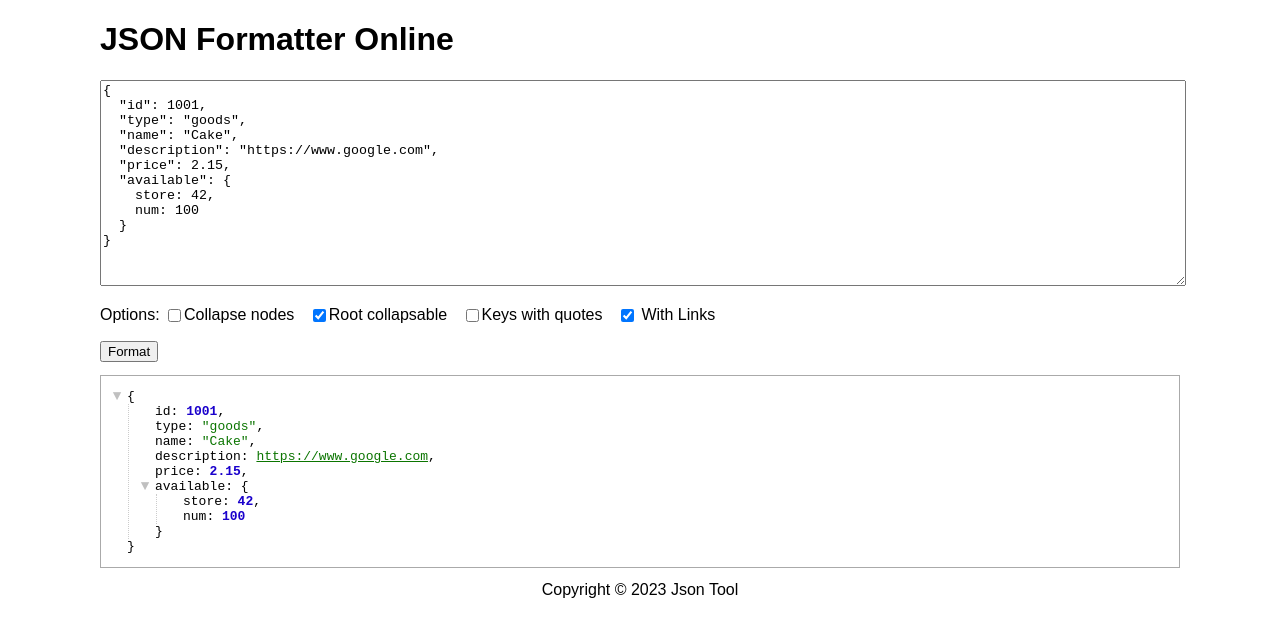
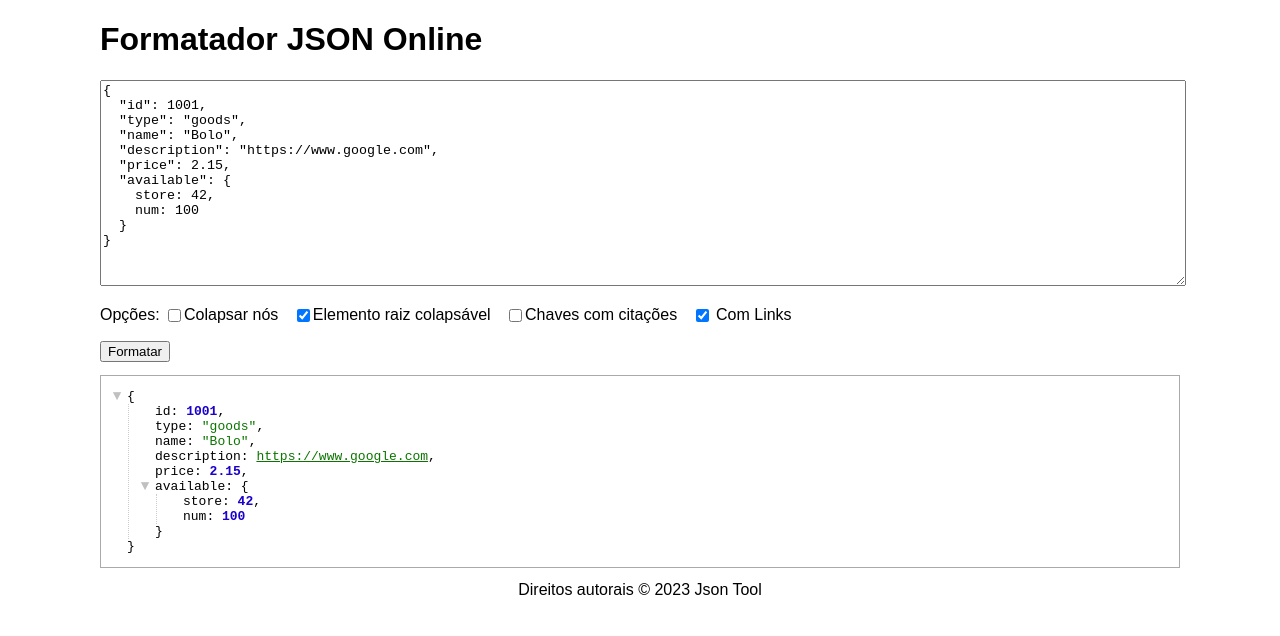
Before and after one commit to allengaga/jsonviewerputaaoya, a plain HTML site: page index.html in a window 1280 px wide. Drawn offline with nearby package versions, Linux system fonts and the light colour scheme.

Commit message:
Update index.html

```diff
--- a/index.html
+++ b/index.html
@@ -1,10 +1,9 @@
-
 <!doctype HTML>
 <html>
   <head>
-    <title>JSON Formatter & Validator</title>
-      <meta name="description" content="JSON Formatter / Beautifier and JSON Validator ONLINE will format JSON data, and helps to validate,">
-  <meta name="keywords" content="JSON Formatter , JSON Viewer, JSON Beautifier, JSON Editor">
+    <title>Formatador e Validador JSON</title>
+      <meta name="description" content="Formatador / Embelezador JSON e Validador JSON ONLINE irá formatar dados JSON e ajudar a validar.">
+  <meta name="keywords" content="Formatador JSON, Visualizador JSON, Embelezador JSON, Editor JSON">
     <meta charset="utf-8" />
     <script src="https://code.jquery.com/jquery-3.3.1.min.js"></script>
     <script src="json-viewer/jquery.json-viewer.js"></script>
@@ -46,7 +45,7 @@ $(function() {
       var input = eval('(' + $('#json-input').val() + ')');
     }
     catch (error) {
-      return alert("Cannot eval JSON: " + error);
+      return alert("Não é possível avaliar JSON: " + error);
     }
     var options = {
       collapsed: $('#collapsed').is(':checked'),
@@ -57,25 +56,25 @@ $(function() {
     $('#json-renderer').jsonViewer(input, options);
   }
 
-  // Generate on click
+  // Gerar ao clicar
   $('#btn-json-viewer').click(renderJson);
 
-  // Generate on option change
+  // Gerar ao alterar a opção
   $('p.options input[type=checkbox]').click(renderJson);
 
-  // Display JSON sample on page load
+  // Exibir exemplo de JSON ao carregar a página
   renderJson();
 });
     </script>
 
   </head>
   <body>
-    <h1>JSON Formatter Online</h1>
+    <h1>Formatador JSON Online</h1>
     <textarea id="json-input" autocomplete="off">
 {
   "id": 1001,
   "type": "goods",
-  "name": "Cake",
+  "name": "Bolo",
   "description": "https://www.google.com",
   "price": 2.15,
   "available": {
@@ -84,24 +83,24 @@ $(function() {
   }
 }</textarea>
     <p class="options">
-      Options:
-      <label title="Generate node as collapsed">
-        <input type="checkbox" id="collapsed">Collapse nodes
+      Opções:
+      <label title="Gerar nó como colapsado">
+        <input type="checkbox" id="collapsed">Colapsar nós
       </label>
-      <label title="Allow root element to be collasped">
-        <input type="checkbox" id="root-collapsable" checked>Root collapsable
+      <label title="Permitir que o elemento raiz seja colapsado">
+        <input type="checkbox" id="root-collapsable" checked>Elemento raiz colapsável
       </label>
-      <label title="Surround keys with quotes">
-        <input type="checkbox" id="with-quotes">Keys with quotes
+      <label title="Citar chaves">
+        <input type="checkbox" id="with-quotes">Chaves com citações
       </label>
-      <label title="Generate anchor tags for URL values">
+      <label title="Gerar tags de âncora para valores de URL">
         <input type="checkbox" id="with-links" checked>
-        With Links
+        Com Links
       </label>
     </p>
-    <button id="btn-json-viewer" title="run jsonViewer()">Format</button>
+    <button id="btn-json-viewer" title="executar jsonViewer()">Formatar</button>
     <pre id="json-renderer"></pre>
-       <div style="text-align: center;">Copyright © 2023 Json Tool</div>
+       <div style="text-align: center;">Direitos autorais © 2023 Json Tool</div>
 
   </body>
 </html>
```
